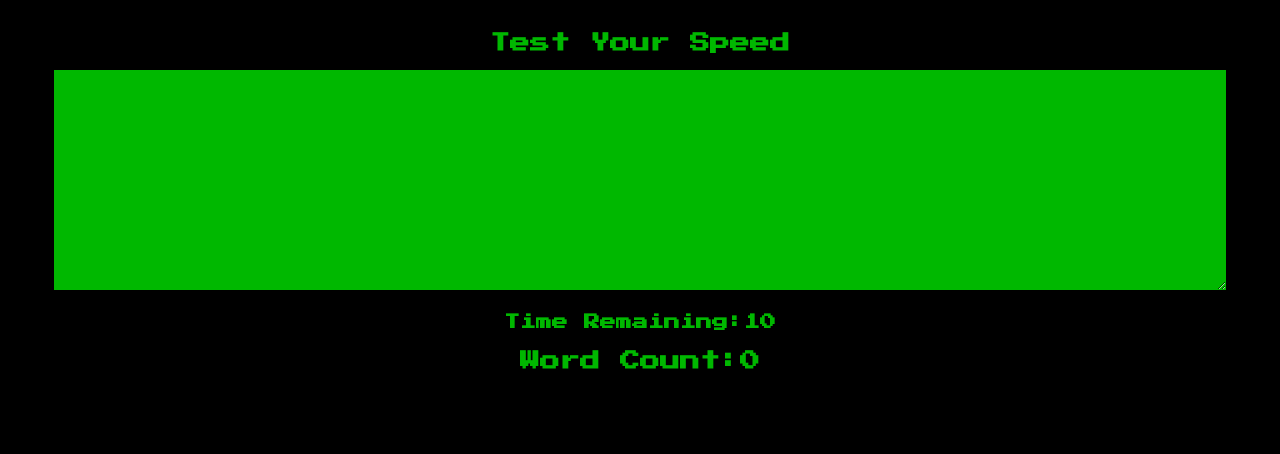
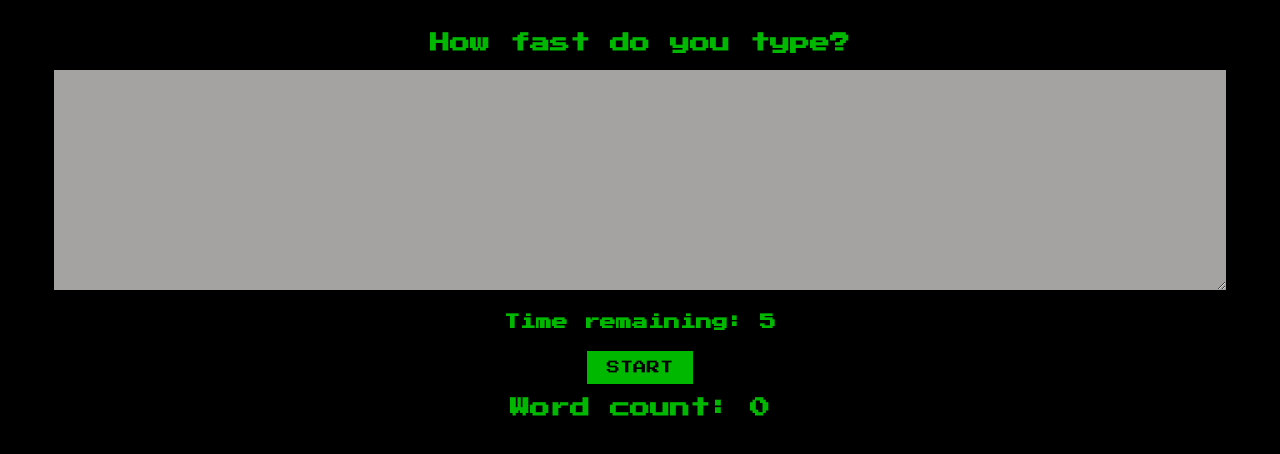
Before and after one commit to CalWal/speedtype, a React (Create React App) app in the folder speedtype/: page / in a window 1280 px wide. Shown: the top 454 px of the page. Built offline with nearby package versions, Linux system fonts and the light colour scheme.

Commit message:
MVP has been made, now to refine UX

```diff
--- a/speedtype/src/components/App.css
+++ b/speedtype/src/components/App.css
@@ -29,6 +29,10 @@ button {
   text-transform: uppercase;
 }
 
+button:disabled {
+  cursor: not-allowed;
+}
+
 h1 {
   font-size: 20px;
   text-align: center;
@@ -44,3 +48,7 @@ textarea {
   background: #00b800;
   padding: 10px;
 }
+
+textarea:disabled {
+  background-color: #a5a2a2;
+}
--- a/speedtype/src/components/App.js
+++ b/speedtype/src/components/App.js
@@ -2,52 +2,57 @@ import React, { useState, useEffect } from "react";
 import "./App.css";
 
 const App = () => {
+  const START_TIME = 5;
+
   const [text, setText] = useState("");
-  const [timeRemaining, setTimeRemaining] = useState(10);
-  const [startGame, setStartGame] = useState(false);
+  const [timeRemaining, setTimeRemaining] = useState(START_TIME);
+  const [isTimeRunning, setIsTimeRunning] = useState(false);
   const [wordCount, setWordCount] = useState(0);
 
-  const handleChange = e => {
+  function handleChange(e) {
     const { value } = e.target;
     setText(value);
-  };
+  }
 
-  const calculateWordCount = text => {
+  function calculateWordCount(text) {
     const wordsArr = text.trim().split(" ");
     return wordsArr.filter(word => word !== "").length;
-  };
+  }
 
-  const beginGame = () => {
-    setStartGame(!startGame);
-    setTimeRemaining(10);
-  };
+  function startGame() {
+    setIsTimeRunning(true);
+    setTimeRemaining(START_TIME);
+    setText("");
+  }
 
-  const buttonLogic = () => {
-    if (timeRemaining === 10) {
-      return <button onClick={beginGame}>Start Game</button>;
-    } else {
-      return <button onClick={beginGame}>Reset</button>;
-    }
-  };
+  function endGame() {
+    setIsTimeRunning(false);
+    setWordCount(calculateWordCount(text));
+  }
 
   useEffect(() => {
-    if (timeRemaining > 0 && startGame === true) {
+    if (isTimeRunning && timeRemaining > 0) {
       setTimeout(() => {
         setTimeRemaining(time => time - 1);
       }, 1000);
     } else if (timeRemaining === 0) {
-      setStartGame(false);
-      setWordCount(calculateWordCount(text));
+      endGame();
     }
-  }, [timeRemaining, startGame]);
+  }, [timeRemaining, isTimeRunning]);
 
   return (
     <div>
-      <h1>Test Your Speed</h1>
-      <textarea onChange={handleChange} value={text} />
-      <h4>Time Remaining:{timeRemaining}</h4>
-      {buttonLogic}
-      <h1>Word Count:{wordCount}</h1>
+      <h1>How fast do you type?</h1>
+      <textarea
+        onChange={handleChange}
+        value={text}
+        disabled={!isTimeRunning}
+      />
+      <h4>Time remaining: {timeRemaining}</h4>
+      <button onClick={startGame} disabled={isTimeRunning}>
+        Start
+      </button>
+      <h1>Word count: {wordCount}</h1>
     </div>
   );
 };
```
